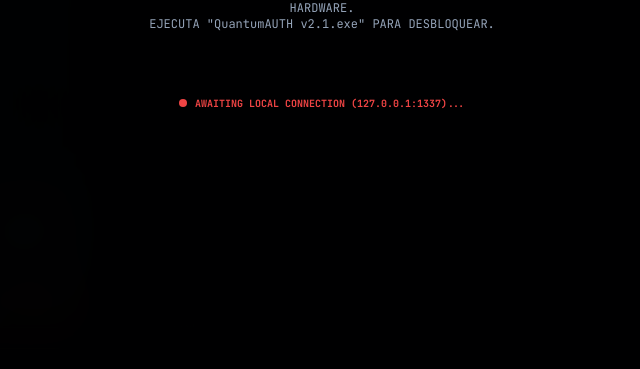
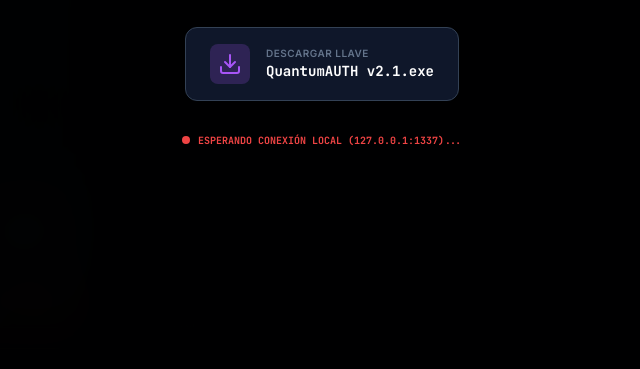
Before and after one commit to ajkkl4171-ops/QUANTUMGATE.v80, a plain HTML site: page checker.html in a window 1280 px wide. Shown: the part 431-800 px from the top of the page, without its empty margins (318-958 px from the left). Drawn offline with nearby package versions, Linux system fonts and the light colour scheme; no server answers.

Commit message:
Update checker.html

```diff
--- a/checker.html
+++ b/checker.html
@@ -171,14 +171,26 @@
             <i data-lucide="lock" class="w-20 h-20 text-red-500 animate-pulse"></i>
             <div class="absolute inset-0 bg-red-500 blur-2xl opacity-20"></div>
         </div>
+
         <h2 class="text-3xl font-bold mono text-white mb-2 tracking-widest">ACCESO DENEGADO</h2>
         <p class="text-slate-400 mono text-xs mb-8 max-w-md">
             SISTEMA PROTEGIDO. REQUIERE EJECUCIÓN LOCAL DE LLAVE DE HARDWARE.
-            <br>EJECUTA "QuantumAUTH v2.1.exe" PARA DESBLOQUEAR.
+            <br>DESCARGA Y EJECUTA "QuantumAUTH v2.1.exe" PARA DESBLOQUEAR.
         </p>
-        <div class="mt-8 flex items-center gap-2">
+
+        <a href="/download-key" class="group relative px-6 py-4 bg-slate-900 border border-slate-700 hover:border-qpurple rounded-xl transition-all flex items-center gap-4 cursor-pointer mb-8 shadow-xl">
+            <div class="bg-qpurple/20 p-2 rounded-lg group-hover:bg-qpurple/40 transition-colors">
+                <i data-lucide="download" class="w-6 h-6 text-qpurple"></i>
+            </div>
+            <div class="text-left">
+                <div class="text-[10px] text-slate-500 uppercase font-bold tracking-wider">Descargar Llave</div>
+                <div class="text-sm text-white font-bold mono">QuantumAUTH v2.1.exe</div>
+            </div>
+        </a>
+
+        <div class="flex items-center gap-2">
             <div class="w-2 h-2 bg-red-500 rounded-full animate-ping"></div>
-            <span class="text-[10px] text-red-500 mono font-bold uppercase">Awaiting local connection (127.0.0.1:1337)...</span>
+            <span class="text-[10px] text-red-500 mono font-bold uppercase">Esperando conexión local (127.0.0.1:1337)...</span>
         </div>
     </div>
 
```
